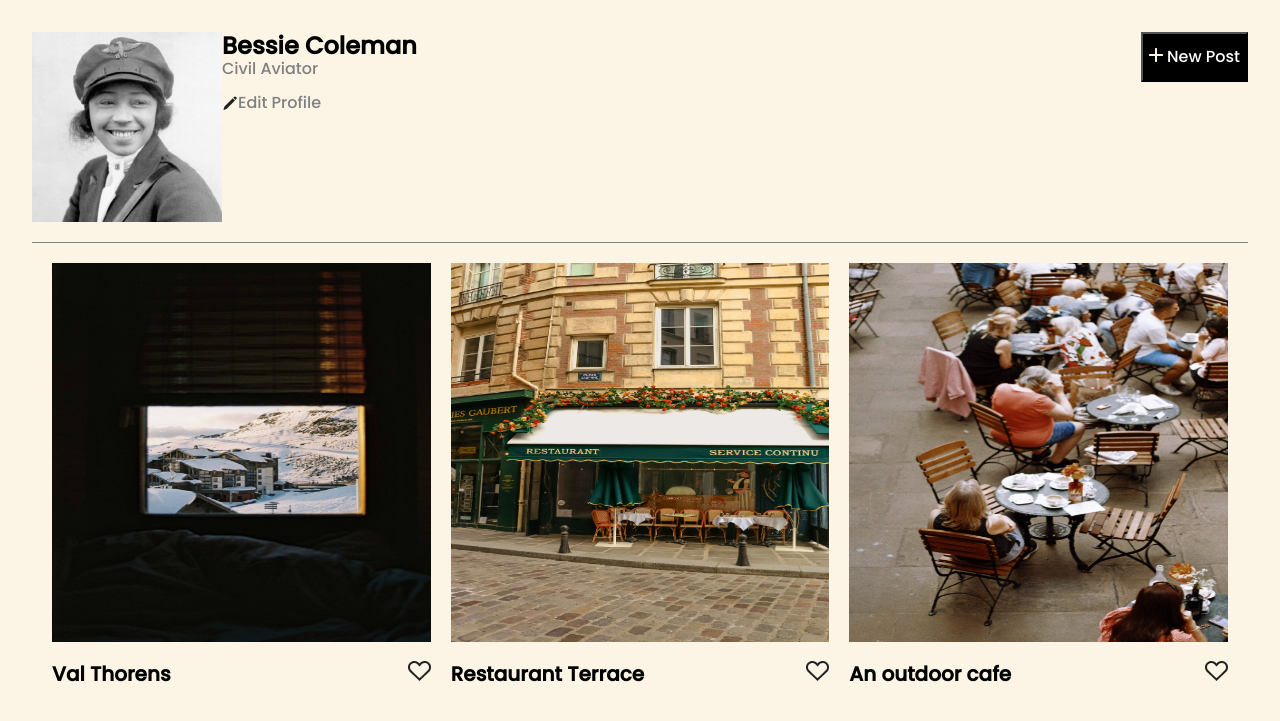
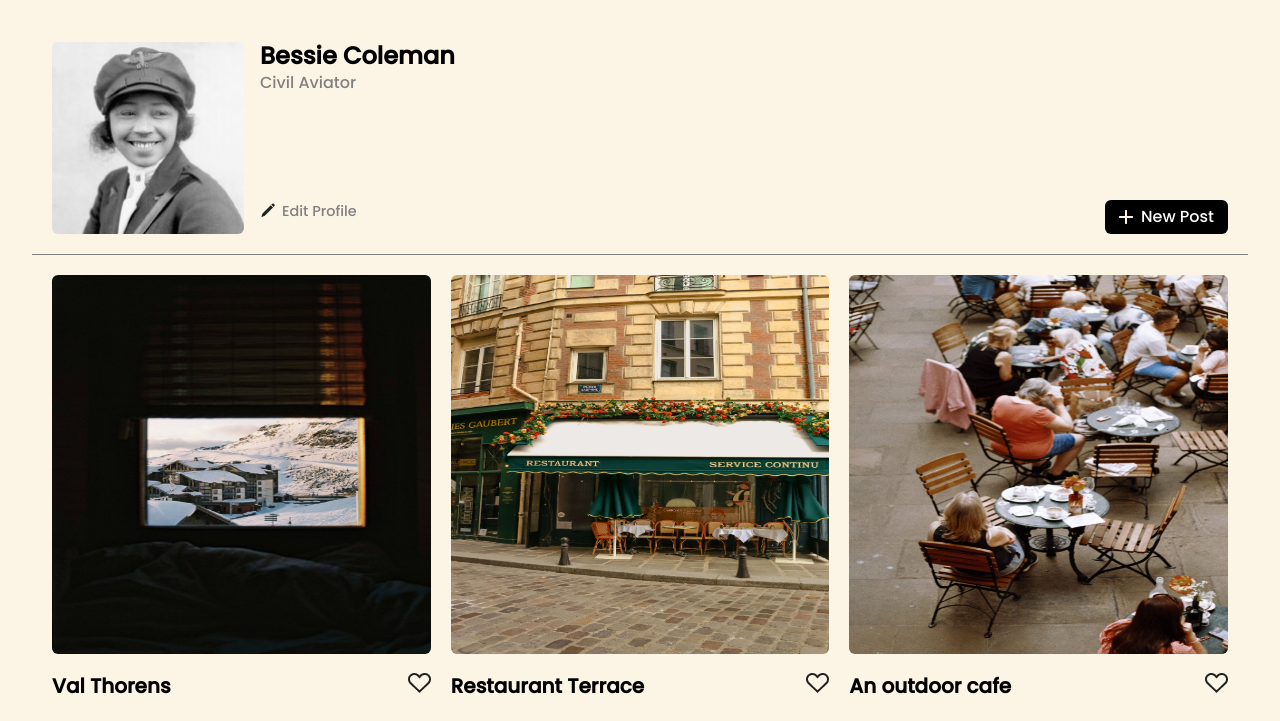
Before and after one commit to mattbishky/se_project_spots, a plain HTML site: page index.html in a window 1280 px wide. Shown: the top 721 px of the page. Drawn offline with nearby package versions, Linux system fonts and the light colour scheme; grey boxes are pictures that could not be loaded.

Commit message:
modified:   blocks/cards.css 	modified:   blocks/header.css 	modified:   index.html

```diff
--- a/blocks/cards.css
+++ b/blocks/cards.css
@@ -34,6 +34,8 @@
   height: auto;
   width: 100%;
   aspect-ratio: 1 / 1;
+  border: none;
+  border-radius: 6px;
 }
 
 .card-content {
--- a/blocks/header.css
+++ b/blocks/header.css
@@ -1,8 +1,16 @@
 @media screen and (max-width: 1440px) {
   .header__button {
-    bottom: 0px;
-    right: 0px;
-    height: 50px;
+    display: flex;
+    align-items: center;
+    gap: 8px;
+    background-color: black;
+    color: white;
+    padding: 8px 14px;
+    border: none;
+    border-radius: 6px;
+    font-size: 1rem;
+    font-weight: 500;
+    align-self: flex-end;
   }
 }
 
@@ -14,38 +22,63 @@
   justify-content: space-between;
   border-bottom: 1px solid gray;
   margin-bottom: 20px;
+  padding: 10px 20px;
 }
 
 .header__profile {
   display: flex;
   flex-direction: row;
+  align-items: stretch;
+}
+
+.header__image {
+  margin-right: 16px;
+  width: 15vw;
+  aspect-ratio: 1 / 1;
+  object-fit: cover;
+  border: none;
+  border-radius: 6px;
 }
 
 .header__caption {
   display: flex;
   flex-direction: column;
 }
-.header__caption :last-child {
+
+.header__caption-title {
+  margin: 0;
+}
+
+.header__caption-subtitle {
+  margin: 4px 0 0 0;
+  color: gray;
+}
+
+.header__caption-edit {
+  margin-top: auto;
   display: flex;
-  align-items: end;
+  align-items: center;
+  gap: 6px;
+  color: gray;
+  font-size: 0.9rem;
+  cursor: pointer;
 }
 
 .header__button {
+  display: flex;
+  align-items: center;
+  gap: 8px;
   background-color: black;
   color: white;
+  padding: 8px 14px;
+  border: none;
+  border-radius: 6px;
+  cursor: pointer;
+  font-size: 1rem;
+  font-weight: 500;
+  align-self: flex-end;
 }
 
-.header__caption-title {
-  margin: 0;
-  padding: 0;
+.header__button:hover {
+  background-color: #333;
 }
-
-.header__caption-subtitle {
-  margin: 0;
-  padding: 0;
-  color: grey;
-}
-
-.header__caption-edit {
-  color: gray;
-}
--- a/index.html
+++ b/index.html
@@ -20,7 +20,11 @@
     <div class="page">
       <header class="header">
         <div class="header__profile">
-          <img src="./images/spots-images/avatar.jpg" alt="Bessie Coleman" />
+          <img
+            class="header__image"
+            src="./images/spots-images/avatar.jpg"
+            alt="Bessie Coleman"
+          />
           <div class="header__caption">
             <h2 class="header__caption-title">Bessie Coleman</h2>
             <p class="header__caption-subtitle">Civil Aviator</p>
```
